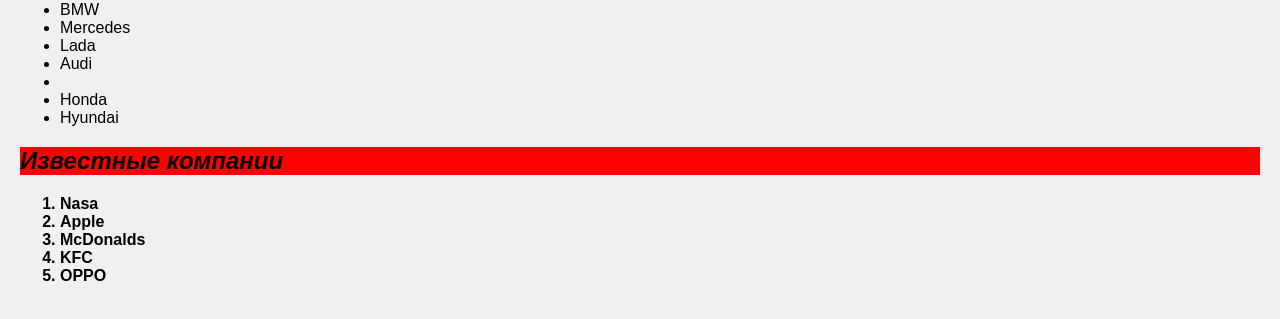
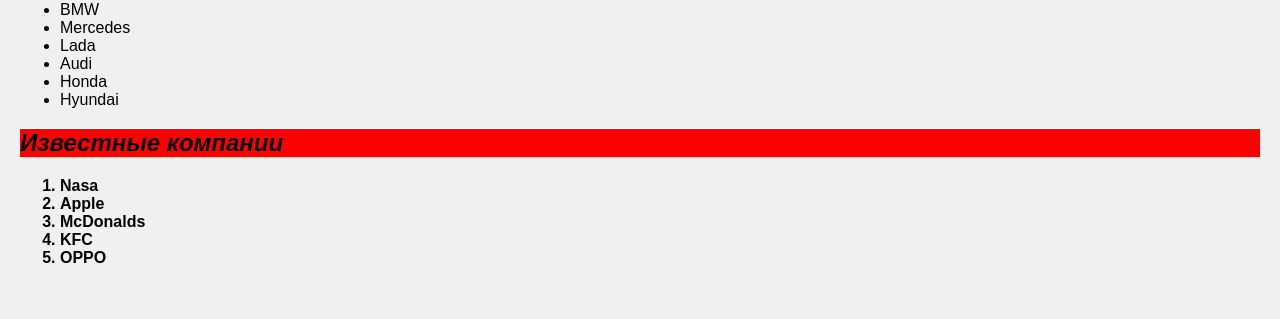
Before and after one commit to Khvorovviktor/Resume_about_me, a plain HTML site: page selectors/selectors.html in a window 1280 px wide. Shown: the part 207-526 px from the top of the page. Drawn offline with Linux system fonts and the light colour scheme.

Commit message:
changed my work

```diff
--- a/selectors/selectors.html
+++ b/selectors/selectors.html
@@ -28,7 +28,7 @@
         <li>BMW</li>
         <li>Mercedes</li>
         <li>Lada</li>
-        <li>Audi<li>
+        <li>Audi</li>
         <li>Honda</li>
         <li>Hyundai</li>
    </ul>
```
